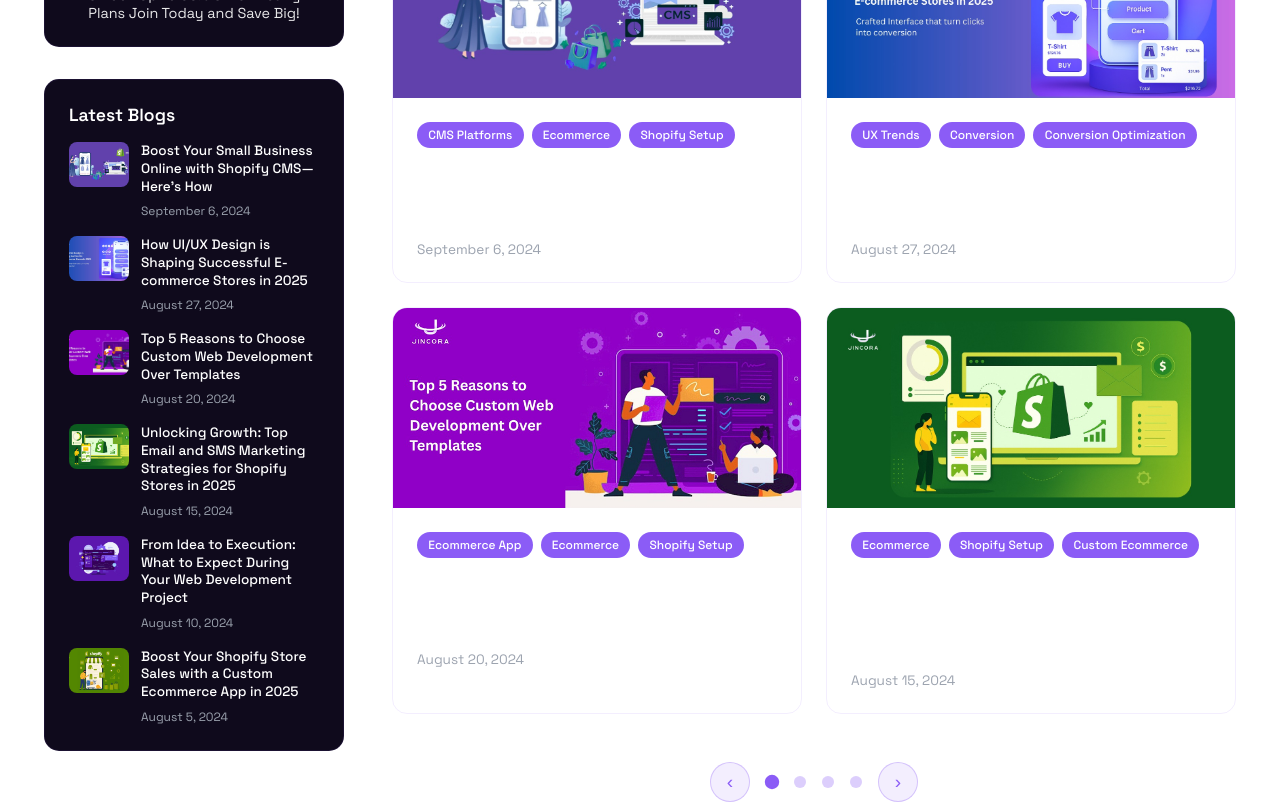
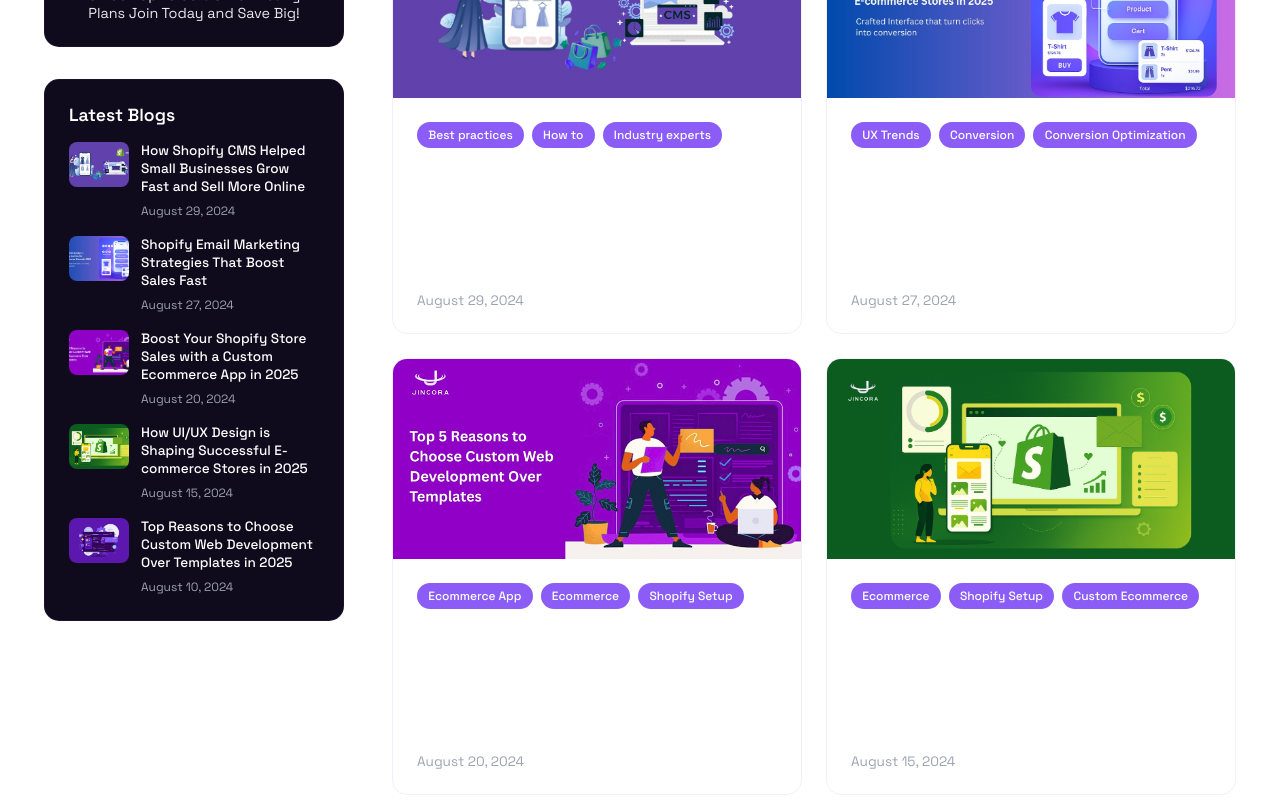
Before and after one commit to Jincora7/JincoraSite, a React (Vite) app: page /blog-listing in a window 1280 px wide. Shown: the part 1000-1804 px from the top of the page. Built offline with nearby package versions, Linux system fonts and the light colour scheme.

Commit message:
Blogs Update

```diff
--- a/src/App.jsx
+++ b/src/App.jsx
@@ -28,7 +28,6 @@ const router = createBrowserRouter(
       <Route path='/about' element={<About />} />
       <Route path='/contact-home' element={<ContactHome />}/>
       <Route path='/partner' element={<Partner />}/>
-      <Route path='/blog-details' element={<BlogDetails />}/>
       <Route path='/blog-listing' element={<BlogListing />}/>
       <Route path='/faq' element={<FAQ />}/>
 
@@ -37,6 +36,7 @@ const router = createBrowserRouter(
 
       <Route path='/contact-us' element={<ContactUsPage />}/>
 
+      <Route path='/blog-listing/:blogId' element={<BlogDetails />}/>
 
 
 
--- a/src/components/Blogs/BlogData/blogData.js
+++ b/src/components/Blogs/BlogData/blogData.js
@@ -1,5 +1,5 @@
-export const blogData = [
-    {
+export const blogData = {
+    2025001:{
         id: 1,
         mainHeading:
             "How Shopify CMS Helped Small Businesses Grow Fast and Sell More Online",
@@ -19,11 +19,11 @@ export const blogData = [
         para5: `Small businesses grow, and Shopify grows with them. Whether you’re handling 10 orders a month or 1,000, Shopify’s infrastructure supports your scaling needs. Plans are affordable, starting low and increasing as your requirements grow. At Jincora, we’ve helped businesses migrate smoothly from basic Shopify plans to Shopify Plus as their revenue exploded. Shopify’s 24/7 customer support ensures you’re never stuck when issues arise. Live chat, email, and phone support are available anytime. Plus, the Shopify Help Center, forums, and video tutorials provide DIY solutions for quick fixes. Our agency often partners with Shopify merchants for long-term maintenance, SEO optimization, and conversion rate improvements as they scale. With global payment options, multi-currency support, and advanced reporting tools, Shopify CMS stays reliable at every growth stage. For small business owners dreaming of long-term online success, Shopify remains our number one recommendation.
         For support, contact Jincora IT Solution today at www.jincora.com.`,
     },
-    {
+    2025002:{
         id: 2,
         mainHeading: "Shopify Email Marketing Strategies That Boost Sales Fast",
         tags: ["Best practices", "How to", "Industry experts"],
-        blogDate: "August 29, 2024",
+        blogDate: "August 27, 2024",
         mainPara:
             "Running an online business wasn't always as profitable as it is today. Back when we started Jincora IT Solution, we worked with Shopify store owners who struggled with low email open rates, poor cart recovery and missed sales opportunities. Many were overwhelmed by the idea of setting up effective email marketing campaigns from scratch. That's when we discovered our secret weapon—Shopify email marketing automation. Over the years, as a Shopify expert agency, we've helped countless brands build powerful email campaigns that convert browsers into buyers using proven strategies. Shopify makes it possible for even non-technical business owners to launch email marketing, recover abandoned carts, and scale sales—all from a single dashboard. From automated welcome series to SMS marketing integration, Shopify removes complexity and adds results. If you've ever dreamed of turning your email list into a revenue powerhouse but don't know where to start, this story is for you. Let's explore how Shopify email marketing can make your customer retention smooth and successful.",
         head1: "Why Shopify Email Marketing Works Better Than Social Media",
@@ -38,12 +38,12 @@ export const blogData = [
         para5: `Small businesses grow, and Shopify email marketing grows with them. Whether you're sending 100 emails a month or 100,000, Shopify's infrastructure supports your scaling needs. Plans are affordable, starting low and increasing as your requirements grow. At Jincora, we've helped businesses scale from basic email campaigns to advanced automation sequences as their revenue exploded. Shopify's built-in analytics ensure you're never guessing about campaign performance. Open rates, click-through rates, and conversion tracking are available anytime. Plus, the Shopify Help Center, forums, and video tutorials provide DIY solutions for email optimization. Our agency often partners with Shopify merchants for long-term email marketing, customer segmentation, and conversion rate improvements as they scale. With advanced reporting tools, A/B testing capabilities, and integration options, Shopify email marketing stays reliable at every growth stage. For small business owners dreaming of long-term customer relationships, Shopify email marketing remains our number one recommendation.
         For support, contact Jincora IT Solution today at www.jincora.com.`,
     },
-    {
+    2025003:{
         id: 3,
         mainHeading:
             "Boost Your Shopify Store Sales with a Custom Ecommerce App in 2025",
         tags: ["Best practices", "How to", "Industry experts"],
-        blogDate: "August 29, 2024",
+        blogDate: "August 20, 2024",
         mainPara:
             "Running an online business wasn't always as competitive as it is today. Back when we started Jincora IT Solution, we worked with Shopify store owners who struggled with limited functionality, poor user experience, and stagnant sales. Many were overwhelmed by the idea of building custom solutions that could differentiate their stores from competitors. That's when we discovered our secret weapon—custom Shopify app development. Over the years, as a Shopify expert agency, we've helped countless brands build powerful custom apps that transform their online stores into sales machines. Custom Shopify app development makes it possible for businesses to create unique functionality, streamline operations, and boost conversions—all tailored to their specific needs. From personalized product recommendations to advanced inventory management, custom apps remove limitations and add competitive advantages. If you've ever dreamed of taking your Shopify store to the next level but don't know where to start, this story is for you. Let's explore how custom Shopify app development can make your eCommerce success inevitable.",
         head1: "Why Custom Shopify App Development Outperforms Generic Solutions",
@@ -58,12 +58,12 @@ export const blogData = [
         para5: `Smart businesses invest in custom Shopify app development because it grows with them. Whether you're processing 100 orders a month or 10,000, custom apps are built to handle your scaling needs without performance degradation. Development costs are typically recovered within 6-12 months through increased efficiency and sales. At Jincora, we've helped businesses create custom apps that saved thousands in monthly App Store fees while providing superior functionality. Custom apps ensure you're never limited by third-party app restrictions or sudden price increases. Complete ownership means you control updates, features, and integrations based on your business needs. Plus, custom apps can be designed to integrate with your existing systems, creating seamless workflows that save time and reduce errors. Our agency often partners with growing businesses for long-term custom app development, feature enhancement, and system integration as they scale. With unlimited customization possibilities, performance optimization, and no ongoing subscription fees, custom Shopify app development provides the foundation for sustainable long-term growth. For business owners serious about maximizing their Shopify store potential, custom app development remains our top recommendation for achieving lasting competitive advantages.
         For support, contact Jincora IT Solution today at www.jincora.com.`,
     },
-    {
+    2025004:{
         id: 4,
         mainHeading:
             "How UI/UX Design is Shaping Successful E-commerce Stores in 2025",
         tags: ["Best practices", "How to", "Industry experts"],
-        blogDate: "August 29, 2024",
+        blogDate: "August 15, 2024",
         mainPara: `Back when we launched Jincora IT Solution, many small online business owners had the same complaint—"Our website looks outdated and doesn’t convert." Even with quality products, their poor user experience held them back from generating sales. That’s when we doubled down on UI/UX design for eCommerce websites—and we haven’t looked back since.
         In 2025, UI/UX design is no longer optional—it's what separates high-performing online stores from the rest. From mobile-first navigation to smart product layouts, optimizing your Shopify store's design leads to better conversion rates, lower bounce rates, and higher customer retention.
         Let’s explore how great UI/UX is shaping successful e-commerce stores in 2025 and why it should be your top priority.`,
@@ -93,11 +93,11 @@ export const blogData = [
         👉 Let us help you build a store that looks great, feels amazing, and sells even better.
         For support, contact Jincora IT Solution today at www.jincora.com.`,
     },
-    {
+    2025005:{
         id: 5,
         mainHeading: "Top Reasons to Choose Custom Web Development Over Templates in 2025",
         tags: ["Best practices", "How to", "Industry experts"],
-        blogDate: "August 29, 2024",
+        blogDate: "August 10, 2024",
         mainPara: `When we first started Jincora IT Solution, most of our clients came to us with websites built using generic templates. While these templates looked decent at first glance, they had major limitations—slow load times, weak branding, poor SEO structure, and minimal flexibility. Many small business owners didn’t even realize how much revenue they were leaving on the table.
         That’s when we began shifting our clients to custom web development, and the difference was night and day. In 2025, with more competition online than ever, choosing custom website development isn’t a luxury—it’s a smart investment in long-term success.
         If you’re weighing the choice between pre-made templates and a custom-built site, this post will show you why custom development delivers superior results across the board.`,
@@ -126,4 +126,4 @@ export const blogData = [
         At Jincora IT Solution, we specialize in building high-performing custom websites that look great, work fast, and convert visitors into customers. Whether you're rebranding, launching, or scaling, our developers and designers work hand-in-hand to deliver a truly customized experience.
         Ready to upgrade from templates? Contact Jincora IT Solution at www.jincora.com and let’s build something extraordinary.`,
     },
-];
+};
--- a/src/components/Blogs/BlogListings/BlogListing.css
+++ b/src/components/Blogs/BlogListings/BlogListing.css
@@ -218,6 +218,10 @@
   gap: 1rem;
 }
 
+.latest-posts a{
+  text-decoration: none;
+}
+
 .latest-post {
   display: flex;
   gap: 0.75rem;
@@ -286,6 +290,13 @@
   grid-template-columns: repeat(2, 1fr);
   gap: 1.5rem;
   margin-bottom: 2rem;
+  min-height: 900px;
+  align-content: start;
+}
+
+.blog-grid a{
+  text-decoration: none;
+  color: white;
 }
 
 .blog-card {
--- a/src/components/Blogs/BlogListings/BlogListing.jsx
+++ b/src/components/Blogs/BlogListings/BlogListing.jsx
@@ -1,7 +1,4 @@
-
-
-
-import React, { useState } from 'react';
+import React, { useState, useEffect } from 'react';
 import './BlogListing.css';
 import blog1 from '/BlogDetails/blog-1.jpg';
 import blog2 from '/BlogDetails/blog-2.png';
@@ -11,75 +8,67 @@ import blog5 from '/BlogDetails/blog-5.jpg';
 import blog6 from '/BlogDetails/blog-6.jpg';
 import blog7 from '/BlogDetails/blog-7.jpg';
 
-
 import PurplePage from '../../PurplePage/PurplePage';
-
-import { useLocation } from "react-router-dom";
-import { useEffect } from "react";
+import { Link, useLocation, useNavigate } from "react-router-dom";
 
 const Blog = () => {
-  const [currentSlide, setCurrentSlide] = useState(0);
+  const [currentPage, setCurrentPage] = useState(0);
+  const blogsPerPage = 4;
+  const navigate= useNavigate();
 
   const sidebarPosts = [
     {
-      id: 7,
-      title: "Boost Your Small Business Online with Shopify CMS—Here's How",
-      date: "September 6, 2024",
+      id: 2025001,
+      title: "How Shopify CMS Helped Small Businesses Grow Fast and Sell More Online",
+      date: "August 29, 2024",
       image: blog3,
-      tags: ["CMS Platforms", "Ecommerce", "Shopify Setup"]
+      tags: ["Best practices", "How to", "Industry experts"],
+      blogUrl: "2025001"
+
     },
     {
-      id: 8,
-      title: "How UI/UX Design is Shaping Successful E-commerce Stores in 2025",
+      id: 2025002,
+      title: "Shopify Email Marketing Strategies That Boost Sales Fast",
       date: "August 27, 2024",
       image: blog1,
-      tags: ["UX Trends", "Conversion", "Conversion Optimization"]
+      tags: ["UX Trends", "Conversion", "Conversion Optimization"],
+      blogUrl: "2025002"
     },
     {
-      id: 9,
-      title: "Top 5 Reasons to Choose Custom Web Development Over Templates",
+      id: 2025003,
+      title: "Boost Your Shopify Store Sales with a Custom Ecommerce App in 2025",
       date: "August 20, 2024",
       image: blog2,
-      tags: ["Ecommerce App", "Ecommerce", "Shopify Setup"]
+      tags: ["Ecommerce App", "Ecommerce", "Shopify Setup"],
+      blogUrl: "2025003"
     },
     {
-      id: 10,
-      title: "Unlocking Growth: Top Email and SMS Marketing Strategies for Shopify Stores in 2025",
+      id: 2025004,
+      title: "How UI/UX Design is Shaping Successful E-commerce Stores in 2025",
       date: "August 15, 2024",
       image: blog4,
-      tags: ["Ecommerce ", "Shopify Setup" ,"Custom Ecommerce"]
+      tags: ["Ecommerce ", "Shopify Setup", "Custom Ecommerce"],
+      blogUrl: "2025004"
     },
     {
-      id: 11,
-      title: "From Idea to Execution: What to Expect During Your Web Development Project",
+      id: 2025005,
+      title: "Top Reasons to Choose Custom Web Development Over Templates in 2025",
       date: "August 10, 2024",
       image: blog7,
-      tags: ["CMS Platforms", "Ecommerce", "Shopify Setup"]
-    },
-    {
-      id: 12,
-      title: "Boost Your Shopify Store Sales with a Custom Ecommerce App in 2025",
-      date: "August 5, 2024",
-      image: blog6,
-      tags: ["CMS Platforms", "Ecommerce", "Shopify Setup"]
+      tags: ["CMS Platforms", "Ecommerce", "Shopify Setup"],
+      blogUrl: "2025005"
     }
   ];
 
-  const nextSlide = () => {
-    setCurrentSlide((prev) => (prev + 1) % 4);
+  const totalPages = Math.ceil(sidebarPosts.length / blogsPerPage);
+
+  const goToPage = (index) => {
+    if (index >= 0 && index < totalPages) {
+      setCurrentPage(index);
+    }
   };
 
-  const prevSlide = () => {
-    setCurrentSlide((prev) => (prev - 1 + 4) % 4);
-  };
-
-  const goToSlide = (index) => {
-    setCurrentSlide(index);
-  };
-
-
   const location = useLocation();
-
 
   useEffect(() => {
     if (location.state?.scrollTo === "top-of-BlogListing") {
@@ -88,9 +77,14 @@ const Blog = () => {
     }
   }, [location]);
 
+  const currentBlogs = sidebarPosts.slice(
+    currentPage * blogsPerPage,
+    (currentPage + 1) * blogsPerPage
+  );
+
   return (
     <>
-    <div  id='top-of-BlogListing' className="blog-page">
+      <div id='top-of-BlogListing' className="blog-page">
         {/* Hero Section */}
         <section className="blog-hero-section">
           <div className="blog-hero-container">
@@ -108,11 +102,11 @@ const Blog = () => {
               </div>
 
               <h1 className="blog-hero-main-title">
-              <span className="heading-line">Top 5 Reasons to Choose Custom Web</span>
-              <span className="heading-line">Development Over Templates</span>
+                <span className="heading-line">Top Reasons to Choose Custom Web Development Over Templates in 2025</span>
+                {/* <span className="heading-line"></span> */}
               </h1>
 
-            <button className="blog-hero-btn">Continue reading →</button>
+              <button onClick={() => navigate("/blog-listing/2025005")} className="blog-hero-btn">Continue reading →</button>
             </div>
           </div>
         </section>
@@ -136,6 +130,7 @@ const Blog = () => {
                 <h3>Latest Blogs</h3>
                 <div className="latest-posts">
                   {sidebarPosts.slice(0, 6).map((post) => (
+                    <Link to={post.blogUrl}>
                       <div key={post.id} className="latest-post">
                         <img src={post.image} alt={post.title} />
                         <div className="latest-post-content">
@@ -143,6 +138,7 @@ const Blog = () => {
                           <span className="date">{post.date}</span>
                         </div>
                       </div>
+                    </Link>
                   ))}
                 </div>
               </div>
@@ -160,7 +156,8 @@ const Blog = () => {
               </div>
 
               <div className="blog-grid">
-              {sidebarPosts.slice(0, 4).map((post) => (
+                {currentBlogs.map((post) => (
+                  <Link to={post.blogUrl}>
                     <article key={post.id} className="blog-card">
                       <div className="blog-image">
                         <img src={post.image} alt={post.title} />
@@ -168,38 +165,51 @@ const Blog = () => {
                       <div className="blog-content">
                         <div className="blog-tags">
                           {post.tags?.map((tag, index) => (
-                        <span key={index} className="tag">
-                          {tag}
-                        </span>
+                            <span key={index} className="tag">{tag}</span>
                           ))}
                         </div>
-                    <h7>{post.title}</h7>
+                        <h4>{post.title}</h4>
                         <div className="blog-meta">
                           <span className="blog-date">{post.date}</span>
                         </div>
                       </div>
                     </article>
+                  </Link>
                 ))}
               </div>
 
-
               {/* Pagination */}
               <div className="pagination">
-              <button className="pagination-btn prev" onClick={prevSlide}>‹</button>
-              {[0, 1, 2, 3].map((index) => (
+                <button
+                  className="pagination-btn prev"
+                  onClick={() => goToPage(currentPage - 1)}
+                  disabled={currentPage === 0}
+                >
+                  ‹
+                </button>
+
+                {Array.from({ length: totalPages }, (_, index) => (
                   <button
                     key={index}
-                  className={`pagination-dot ${currentSlide === index ? 'active' : ''}`}
-                  onClick={() => goToSlide(index)}
-                />
+                    className={`pagination-dot ${currentPage === index ? 'active' : ''}`}
+                    onClick={() => goToPage(index)}
+                  >
+                  </button>
                 ))}
-              <button className="pagination-btn next" onClick={nextSlide}>›</button>
+
+                <button
+                  className="pagination-btn next"
+                  onClick={() => goToPage(currentPage + 1)}
+                  disabled={currentPage === totalPages - 1}
+                >
+                  ›
+                </button>
               </div>
             </main>
           </div>
         </div>
       </div>
-    <PurplePage/>
+      <PurplePage />
     </>
   );
 };
```
Also changed, not shown: src/components/Blogs/BlogDetails/BlogDetails.jsx (+23 -16 lines). Lines whose indentation alone changed are shown as unchanged.
